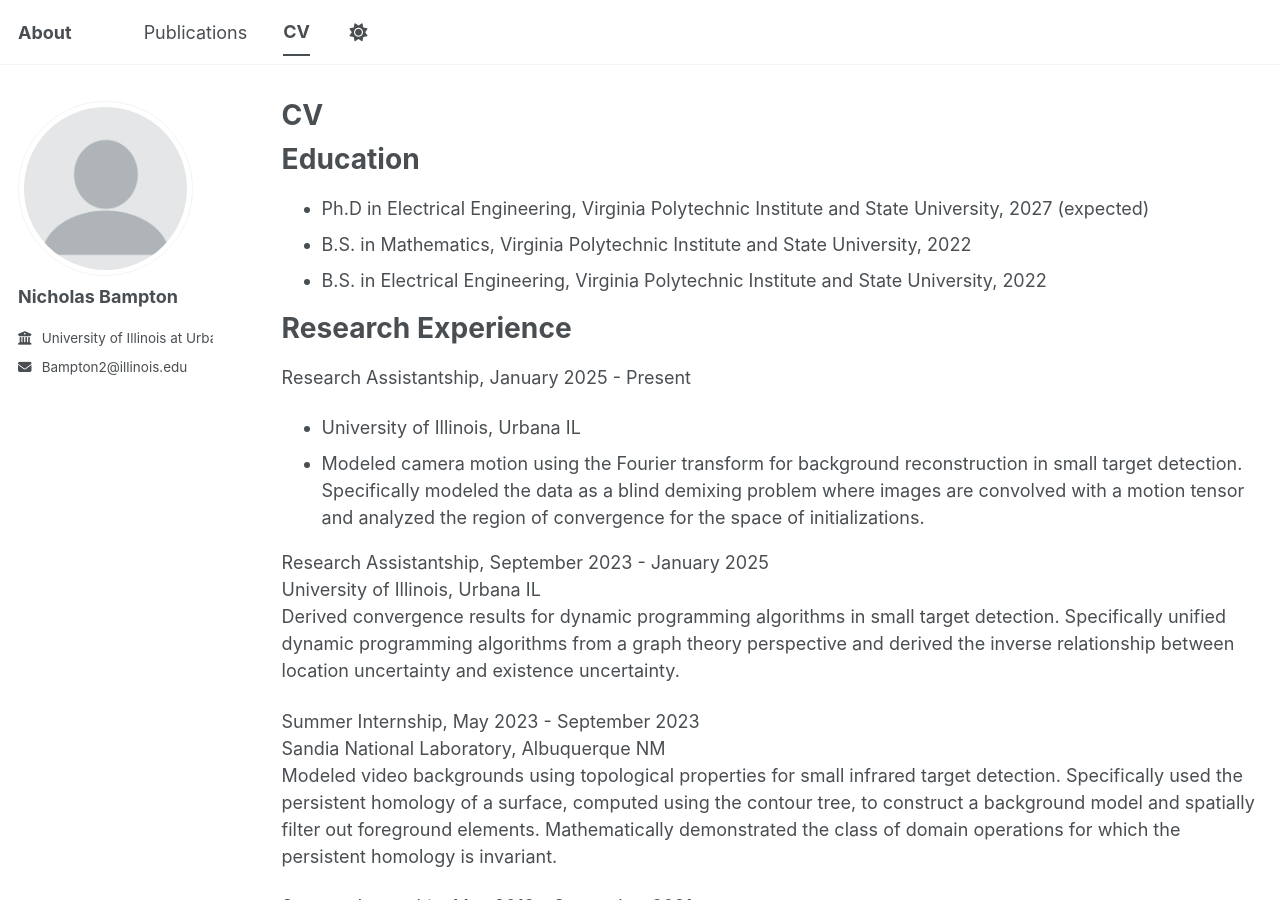
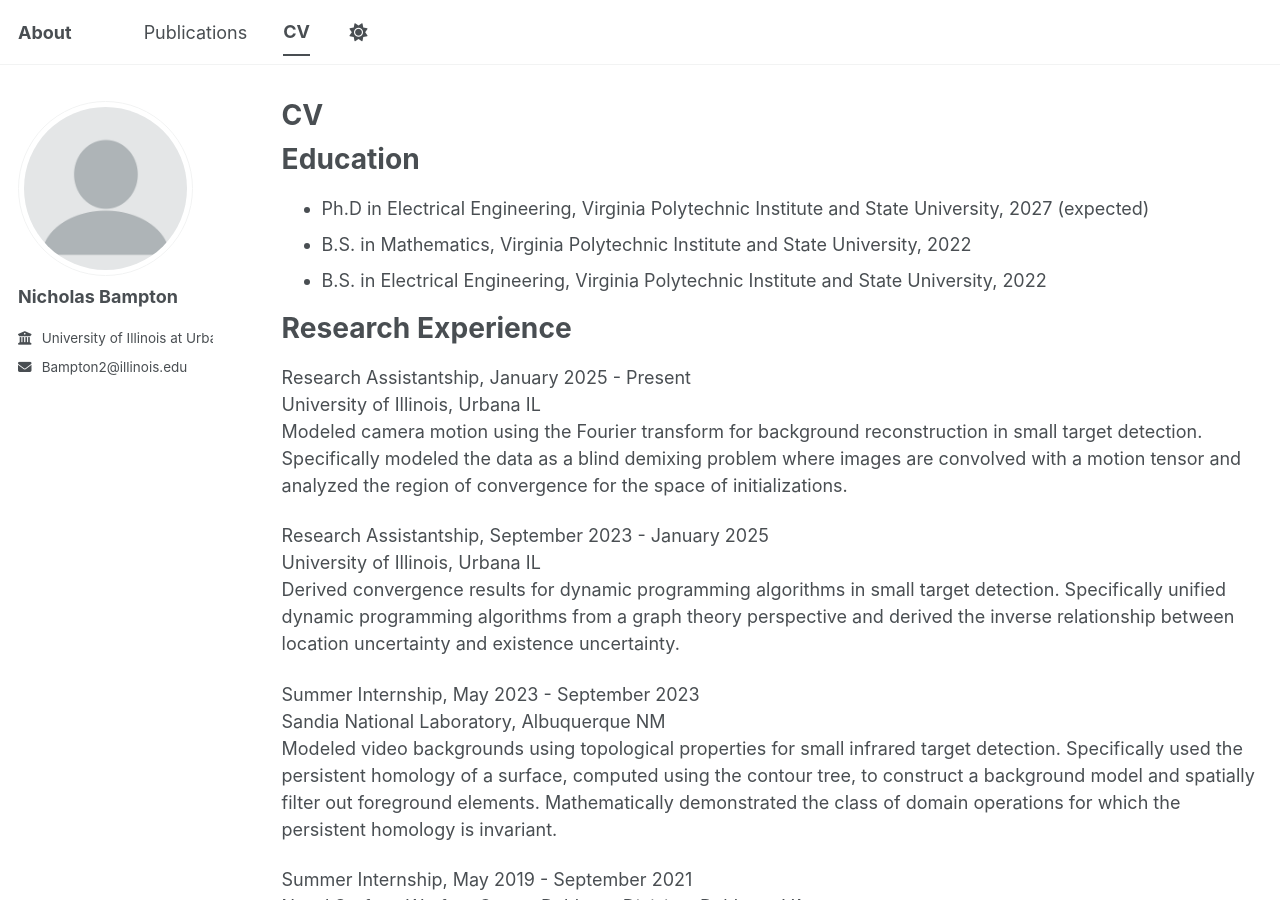
Before and after one commit to nick-bampton/nick-bampton.github.io, a Jekyll site: the page built from _pages/cv.md, in a window 1280 px wide and 900 px high. Built offline with Jekyll 4.4.1, drawn with Linux system fonts in a browser that asks for light colours; a script bundle is joined from its source files by our own code; library files that are not in the unit come from our copies.

Commit message:
Update cv.md

```diff
--- a/_pages/cv.md
+++ b/_pages/cv.md
@@ -18,8 +18,8 @@
 Research Experience
 ======
 Research Assistantship, January 2025 - Present<br>
-* University of Illinois, Urbana IL<br>
-* Modeled camera motion using the Fourier transform for background reconstruction in small target detection. Specifically modeled the data as a blind demixing problem where images are convolved with a motion tensor and analyzed the region of convergence for the space of initializations.
+  University of Illinois, Urbana IL<br>
+  Modeled camera motion using the Fourier transform for background reconstruction in small target detection. Specifically modeled the data as a blind demixing problem where images are convolved with a motion tensor and analyzed the region of convergence for the space of initializations.
 
 Research Assistantship, September 2023 - January 2025<br>
 University of Illinois, Urbana IL<br>
```
